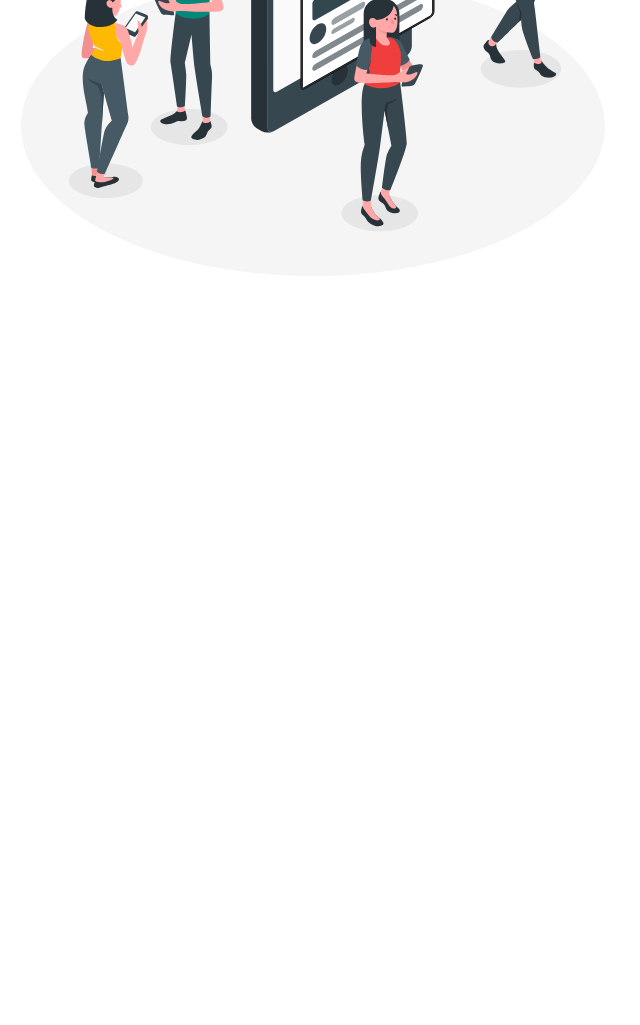
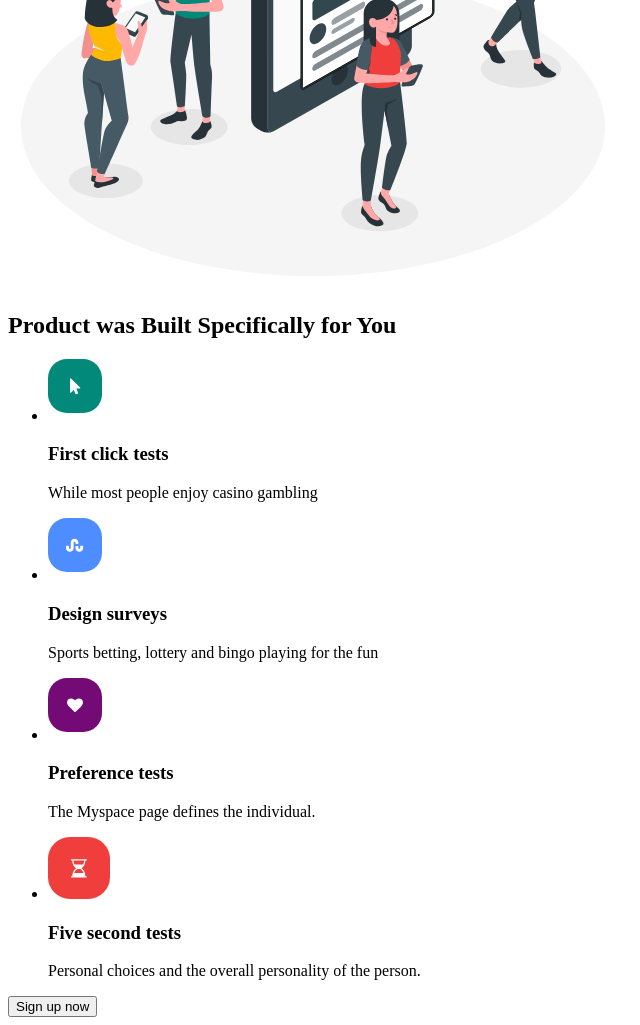
Before and after one commit to anastasiia-sh03/blended-01, a plain HTML site: page index.html in a window 1280 px wide. Shown: the part 620-1645 px from the top of the page, without its empty margins (0-640 px from the left). Before the commit the page ends 920 px from the top, so only its background shows below. Drawn offline with Linux system fonts and the light colour scheme.

Commit message:
add main

```diff
--- a/index.html
+++ b/index.html
@@ -41,6 +41,31 @@
           height="555"
         />
       </section>
+      <h2>Product was Built Specifically for You</h2>
+
+      <ul>
+        <li>
+          <img src="./images/icon-1.svg" alt="icon-1" weight="54" height="62" />
+          <h3>First click tests</h3>
+          <p>While most people enjoy casino gambling</p>
+        </li>
+        <li>
+          <img src="./images/icon-2.svg" alt="icon-2" weight="54" height="62" />
+          <h3>Design surveys</h3>
+          <p>Sports betting, lottery and bingo playing for the fun</p>
+        </li>
+        <li>
+          <img src="./images/icon-3.svg" alt="icon-3" weight="54" height="62" />
+          <h3>Preference tests</h3>
+          <p>The Myspace page defines the individual.</p>
+        </li>
+        <li>
+          <img src="./images/icon-4.svg" alt="icon-4" weight="54" height="62" />
+          <h3>Five second tests</h3>
+          <p>Personal choices and the overall personality of the person.</p>
+        </li>
+      </ul>
+      <button type="button">Sign up now</button>
     </main>
     <footer></footer>
   </body>
```
Also changed, not shown: images/icon-1.svg (added), images/icon-2.svg (added), images/icon-3.svg (added), images/icon-4.svg (added).
